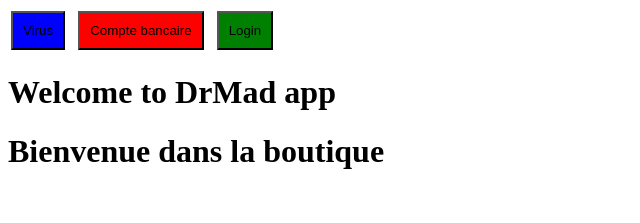
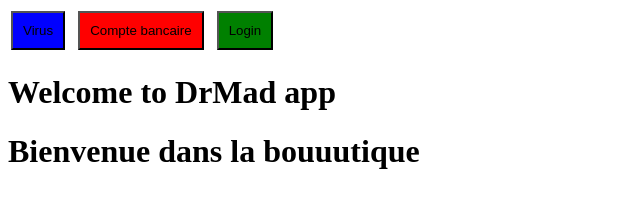
Before and after one commit to agaiffe2-iut90/drmad, a Vue app: page /shop/pay/1 in a window 1280 px wide. Shown: the top 223 px of the page, without its empty margins (0-640 px from the left). Built offline with nearby package versions, Linux system fonts and the light colour scheme.

Commit message:
boutique

```diff
--- a/src/views/ShopView.vue
+++ b/src/views/ShopView.vue
@@ -1,6 +1,6 @@
 <template>
     <div>
-        <h1>Bienvenue dans la boutique</h1>
+        <h1>Bienvenue dans la bouuutique</h1>
         <router-view></router-view>
     </div>
 </template>
```
